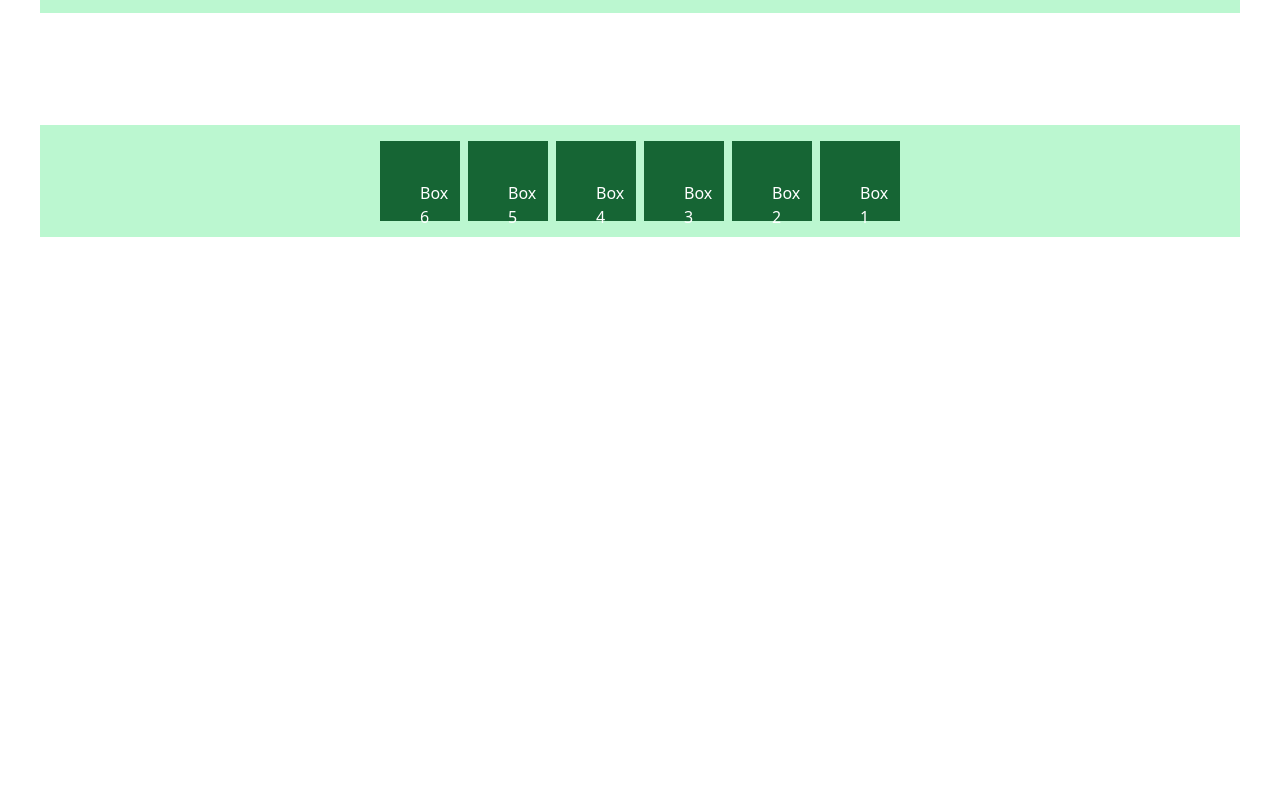
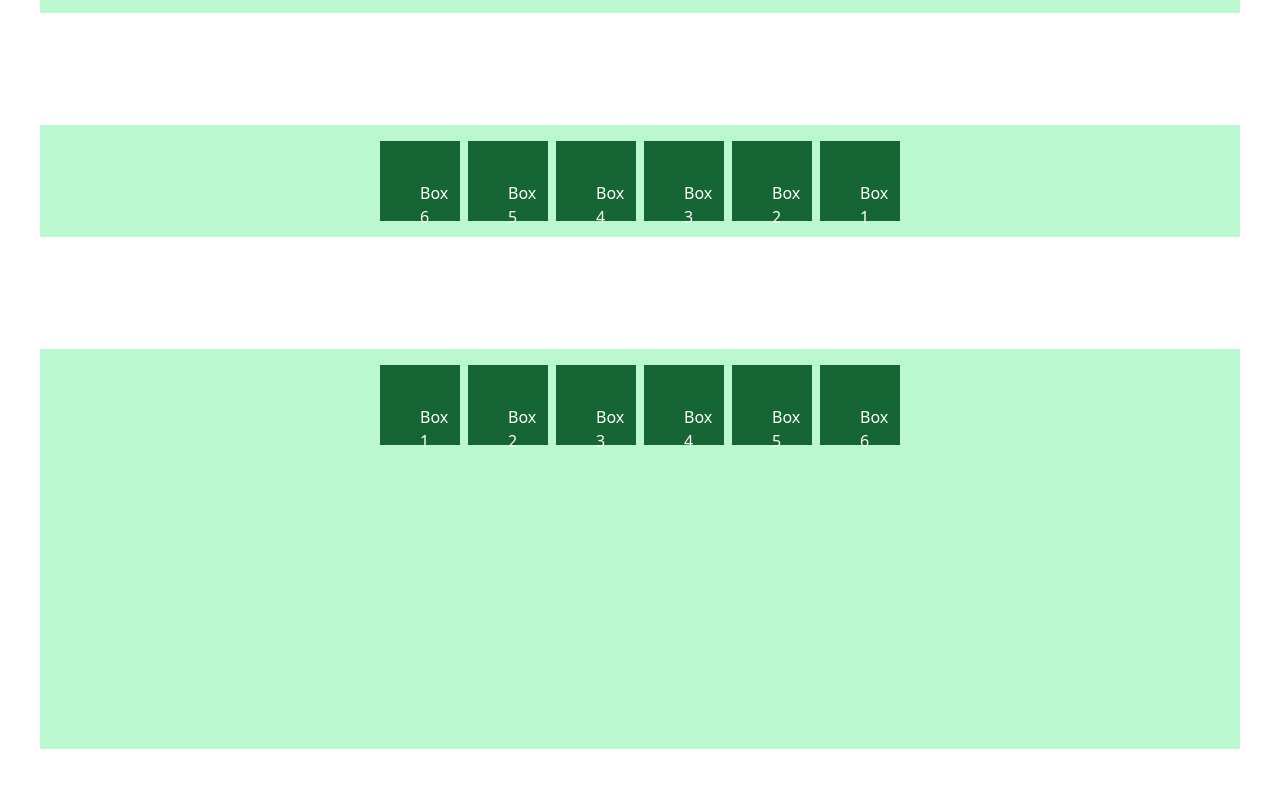
Before and after one commit to Mareola-Mabs/Learning-Tailwind-CSS, a plain HTML site: page flex/index.html in a window 1280 px wide. Shown: the part 2139-2926 px from the top of the page. Before the commit the page ends 2416 px from the top, so only its background shows below. Drawn offline with nearby package versions, Linux system fonts and the light colour scheme.

Commit message:
feat: add align items start

```diff
--- a/flex/index.html
+++ b/flex/index.html
@@ -86,6 +86,20 @@
         <div class="bg-green-800 p-10 text-white w-20 h-20">Box 6</div>
     </div>
 
+    <!-- Align Items -->
+     <!-- Items Start -->
+    <div class="bg-green-200 p-4 m-10 flex flex-row justify-center gap-2 h-[50vh] items-start">
+        <div class="bg-green-800 p-10 text-white w-20 h-20">Box 1</div>
+        <div class="bg-green-800 p-10 text-white w-20 h-20">Box 2</div>
+        <div class="bg-green-800 p-10 text-white w-20 h-20">Box 3</div>
+        <div class="bg-green-800 p-10 text-white w-20 h-20">Box 4</div>
+        <div class="bg-green-800 p-10 text-white w-20 h-20">Box 5</div>
+        <div class="bg-green-800 p-10 text-white w-20 h-20">Box 6</div>
+    </div>
+
+
+
+
 
 
 
```
